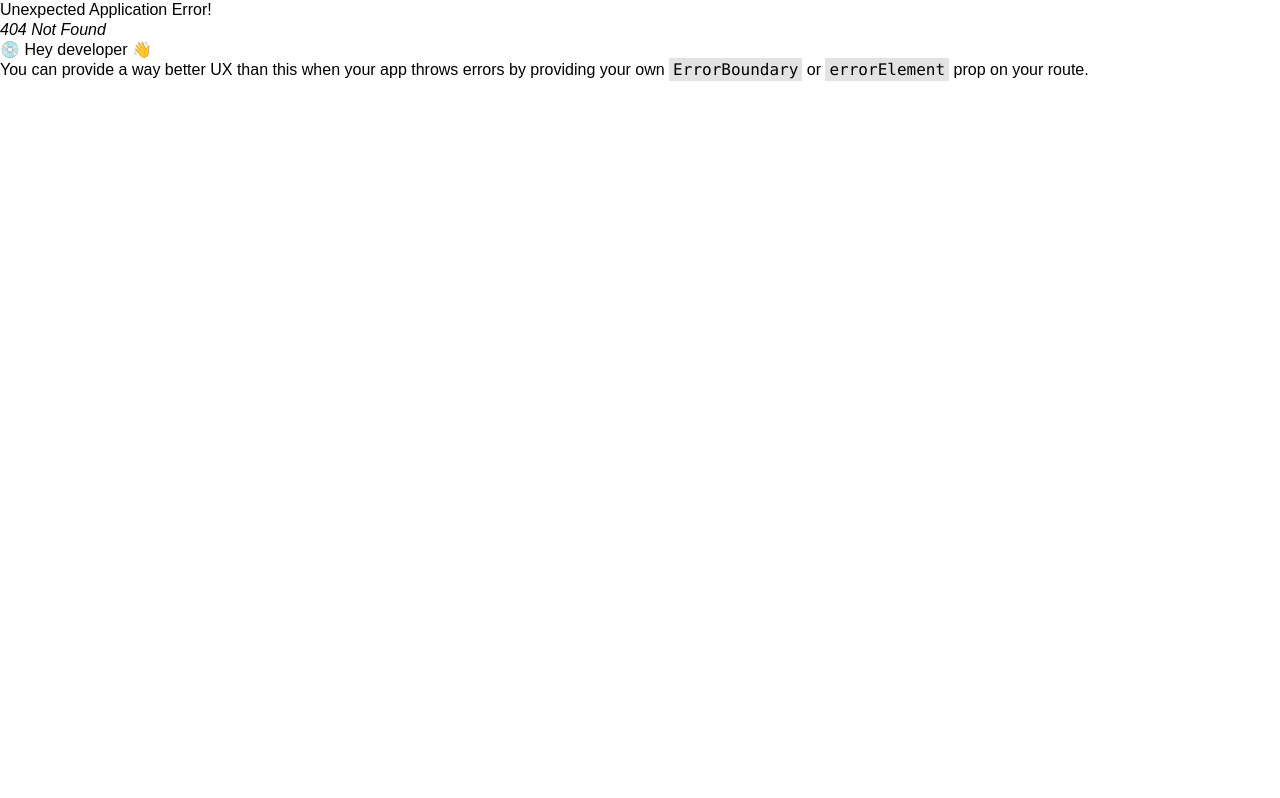
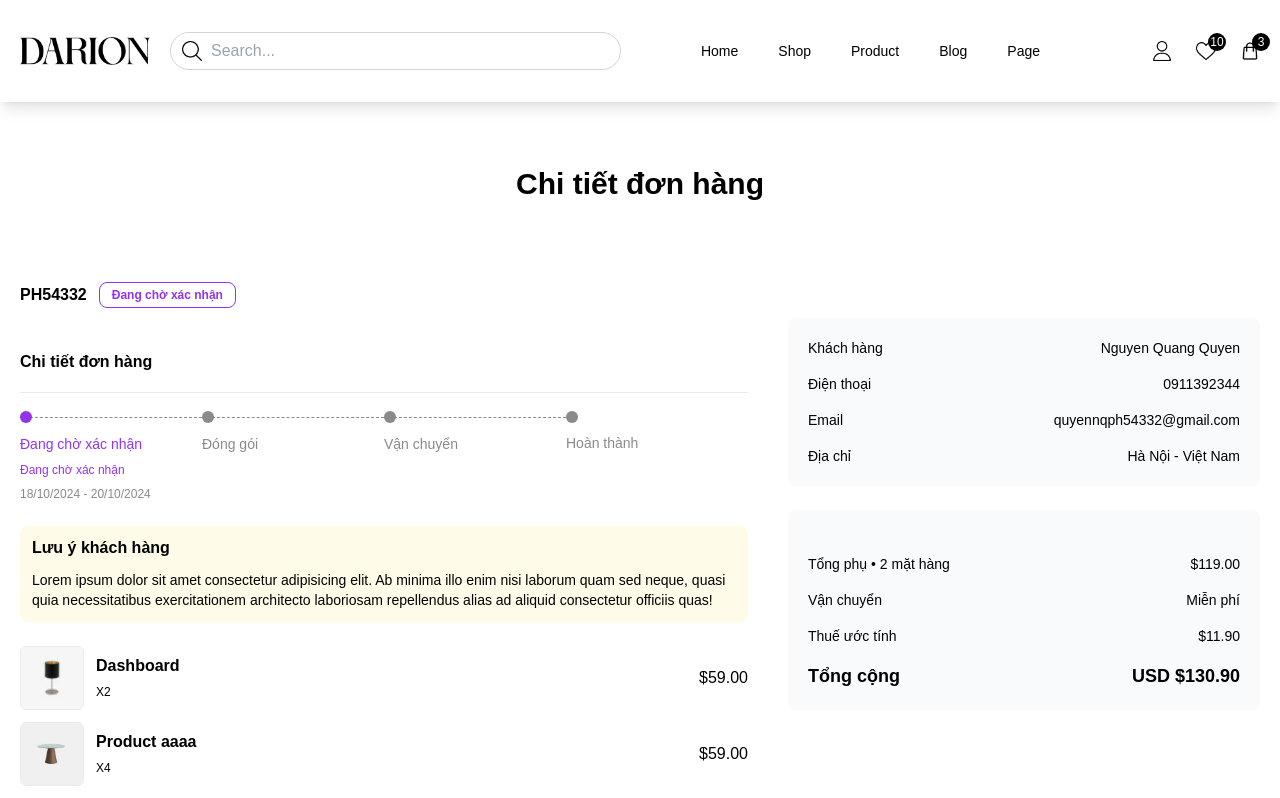
Before and after one commit to tucd2005/FE-CODEFARM, a React (Vite) app: page /order in a window 1280 px wide. Before the commit this address had no page. Shown: the top 798 px of the page. Built offline with nearby package versions, Linux system fonts and the light colour scheme.

Commit message:
---done orderDetail

```diff
--- a/package.json
+++ b/package.json
@@ -13,7 +13,7 @@
   "dependencies": {
     "@tanstack/react-query": "^5.74.4",
     "@vitejs/plugin-react": "^4.4.1",
-    "antd": "^5.24.8",
+    "antd": "^5.25.3",
     "axios": "^1.8.4",
     "chart.js": "^4.4.9",
     "json-server": "^0.17.4",
--- a/src/components/common/Headers.tsx
+++ b/src/components/common/Headers.tsx
@@ -31,22 +31,22 @@ const Headers = () => {
 
           <nav className="mr-28 hidden lg:block ml-auto">
             <ul className="flex items-center gap-10">
-              <li className="relative after:absolute after:h-[1.5px] after:bg-black after:left-0 after:bottom-[-2px] after:transition-all after:duration-300 after:w-full after:scale-x-0 hover:after:-scale-x-100">
+              <li className="relative after:absolute after:h-[1.5px] after:bg-black after:left-0 after:bottom-[-2px] after:transition-all after:duration-300 after:w-full after:scale-x-0 hover:after:-scale-x-100 text-[14px]">
                 <Link to="/">
                   <a>Home</a>
                 </Link>
               </li>
-              <li className="relative after:absolute after:h-[1.5px] after:bg-black after:left-0 after:bottom-[-2px] after:transition-all after:duration-300 after:w-full after:scale-x-0 hover:after:-scale-x-100">
+              <li className="relative after:absolute after:h-[1.5px] after:bg-black after:left-0 after:bottom-[-2px] after:transition-all after:duration-300 after:w-full after:scale-x-0 hover:after:-scale-x-100 text-[14px]">
+                <Link to="/shop">Shop</Link>
+              </li>
+              <li className="relative after:absolute after:h-[1.5px] after:bg-black after:left-0 after:bottom-[-2px] after:transition-all after:duration-300 after:w-full after:scale-x-0 hover:after:-scale-x-100 text-[14px]">
                 <Link to="/shop">Product</Link>
               </li>
-              <li className="relative after:absolute after:h-[1.5px] after:bg-black after:left-0 after:bottom-[-2px] after:transition-all after:duration-300 after:w-full after:scale-x-0 hover:after:-scale-x-100">
-                <Link to="/shop">Contact</Link>
+              <li className="relative after:absolute after:h-[1.5px] after:bg-black after:left-0 after:bottom-[-2px] after:transition-all after:duration-300 after:w-full after:scale-x-0 hover:after:-scale-x-100 text-[14px]">
+                <Link to="/shop">Blog</Link>
               </li>
-              <li className="relative after:absolute after:h-[1.5px] after:bg-black after:left-0 after:bottom-[-2px] after:transition-all after:duration-300 after:w-full after:scale-x-0 hover:after:-scale-x-100">
-                <a href="#none">Blog</a>
-              </li>
-              <li className="relative after:absolute after:h-[1.5px] after:bg-black after:left-0 after:bottom-[-2px] after:transition-all after:duration-300 after:w-full after:scale-x-0 hover:after:-scale-x-100">
-                <a href="#none">Hotline</a>
+              <li className="relative after:absolute after:h-[1.5px] after:bg-black after:left-0 after:bottom-[-2px] after:transition-all after:duration-300 after:w-full after:scale-x-0 hover:after:-scale-x-100 text-[14px]">
+                <Link to="/hotline">Page</Link>
               </li>
             </ul>
           </nav>
@@ -55,21 +55,21 @@ const Headers = () => {
             <a href="#none" className="lg:hidden">
               <img className="size-5" src={ico_search} alt="" />
             </a>
-            <a href="login.html">
+            <Link to="/login">
               <img className="size-5" src={ico_user} alt="" />
-            </a>
+            </Link>
             <a href="#none" className="relative">
               <span className="absolute -top-[8px] -right-[10px] size-[18px] bg-black text-white rounded-full text-xs grid place-items-center">
                 10
               </span>
               <img className="size-5" src={ico_heart} alt="" />
             </a>
-            <a href="shopping-cart.html" className="relative">
+            <Link to="/card" className="relative">
               <span className="absolute -top-[8px] -right-[10px] size-[18px] bg-black text-white rounded-full text-xs grid place-items-center">
                 3
               </span>
               <img className="size-5" src={ico_bag} alt="" />
-            </a>
+            </Link>
           </div>
         </div>
       </header>
--- /dev/null
+++ b/src/pages/OrderDetail/OrderDetailPage.tsx
@@ -0,0 +1,12 @@
+
+import OrderDetail from './components/OrderDetail'
+
+const OrderDetailPage = () => {
+  return (
+    <>
+      <OrderDetail/>
+    </>
+  )
+}
+
+export default OrderDetailPage
--- /dev/null
+++ b/src/pages/OrderDetail/components/OrderDetail.tsx
@@ -0,0 +1,160 @@
+
+import img_order from "../../../assets/images/img_order.webp";
+import img_product from "../../../assets/images/img_product.webp";
+import img_product2 from "../../../assets/images/img_product2.webp";
+
+const OrderDetail = () => {
+  return (
+    <>
+    <main>
+
+       <section>
+          <div className="pt-16">
+            <h2 className="text-3xl font-semibold text-center">Chi tiết đơn hàng</h2>
+            <div className="container">
+              <div className="lg:grid grid-cols-5 gap-10 mt-20">
+                <div className="col-span-3">
+                  <div className="flex items-center gap-3">
+                    <p className="font-bold">PH54332</p>
+                    <span className="py-1 px-3 font-semibold text-xs rounded-lg border border-purple-600 text-purple-600">Đang chờ xác nhận</span>
+                  </div>
+
+                  <div className="mt-6">
+                    <div>
+                      <p className="font-semibold py-5 border-b border-b-gray">Chi tiết đơn hàng</p>
+                      <ul className="flex items-start mt-6">
+                        <li className="flex-1">
+                          <p
+                            className="relative pl-4 before:absolute before:left-0 before:top-1/2 before:-translate-y-1/2 before:size-3 before:rounded-full before:bg-purple-600 w-full border-b border-dashed border-b-lightGray"
+                          ></p>
+                          <p className="mt-4 text-[14px] text-purple-600">Đang chờ xác nhận</p>
+                          <p className="mt-2 text-xs text-purple-600">Đang chờ xác nhận</p>
+                          <p className="mt-2 text-xs text-lightGray">18/10/2024 - 20/10/2024</p>
+                        </li>
+                        <li className="flex-1">
+                          <p
+                            className="relative pl-4 before:absolute before:left-0 before:top-1/2 before:-translate-y-1/2 before:size-3 before:rounded-full before:bg-lightGray w-full border-b border-dashed border-b-lightGray"
+                          ></p>
+                          <p className="mt-4 text-[14px] text-lightGray">Đóng gói</p>
+                        </li>
+                        <li className="flex-1">
+                          <p
+                            className="relative pl-4 before:absolute before:left-0 before:top-1/2 before:-translate-y-1/2 before:size-3 before:rounded-full before:bg-lightGray w-full border-b border-dashed border-b-lightGray"
+                          ></p>
+                          <p className="mt-4 text-[14px] text-lightGray">Vận chuyển</p>
+                        </li>
+                        <li className="flex-1">
+                          <p
+                            className="relative pl-4 before:absolute before:left-0 before:top-1/2 before:-translate-y-1/2 before:size-3 before:rounded-full before:bg-lightGray w-full border-b-lightGray"
+                          ></p>
+                          <p className="mt-4 text-[14px] text-lightGray">Hoàn thành</p>
+                        </li>
+                      </ul>
+
+                      <div className="mt-6 p-3 bg-yellow-50 rounded-lg">
+                        <p className="font-semibold">Lưu ý khách hàng</p>
+                        <p className="mt-3 text-[14px]">
+                          Lorem ipsum dolor sit amet consectetur adipisicing elit. Ab minima illo enim nisi laborum quam sed neque, quasi quia
+                          necessitatibus exercitationem architecto laboriosam repellendus alias ad aliquid consectetur officiis quas!
+                        </p>
+                      </div>
+
+                      <div className="mt-6">
+                        <ul className="space-y-3">
+                          <li className="flex items-center gap-3">
+                            <div className="size-16 border border-gray rounded-md overflow-hidden">
+                              <img className="image" src={img_order} alt="" />
+                            </div>
+                            <p className="flex flex-col">
+                              <span className="font-semibold">Dashboard</span>
+                              <span className="mt-2 text-xs">X2</span>
+                            </p>
+                            <span className="ml-auto">$59.00</span>
+                          </li>
+
+                          <li className="flex items-center gap-3">
+                            <div className="size-16 border border-gray rounded-md overflow-hidden">
+                              <img className="image" src={img_product} alt="" />
+                            </div>
+                            <p className="flex flex-col">
+                              <span className="font-semibold">Product aaaa</span>
+                              <span className="mt-2 text-xs">X4</span>
+                            </p>
+                            <span className="ml-auto">$59.00</span>
+                          </li>
+
+                          <li className="flex items-center gap-3">
+                            <div className="size-16 border border-gray rounded-md overflow-hidden">
+                              <img className="image" src={img_product2} alt="" />
+                            </div>
+                            <p className="flex flex-col">
+                              <span className="font-semibold">Suspension </span>
+                              <span className="mt-2 text-xs">X5</span>
+                            </p>
+                            <span className="ml-auto">$59.00</span>
+                          </li>
+                        </ul>
+                      </div>
+                    </div>
+                  </div>
+                </div>
+                <div className="col-span-2 mt-9 lg-mt-0">
+                  <div className="p-5 rounded-lg bg-slate-50">
+                    <ul className="space-y-4">
+                      <li className="flex items-center justify-between">
+                        <span className="text-[14px]">Khách hàng</span>
+                        <span className="text-[14px]">Nguyen Quang Quyen</span>
+                      </li>
+
+                      <li className="flex items-center justify-between">
+                        <span className="text-[14px]">Điện thoại</span>
+                        <span className="text-[14px]">0911392344</span>
+                      </li>
+
+                      <li className="flex items-center justify-between">
+                        <span className="text-[14px]">Email</span>
+                        <span className="text-[14px]">quyennqph54332@gmail.com</span>
+                      </li>
+
+                      <li className="flex items-center justify-between">
+                        <span className="text-[14px]">Địa chỉ</span>
+                        <span className="text-[14px]">Hà Nội - Việt Nam</span>
+                      </li>
+                    </ul>
+                  </div>
+
+                  <div className="p-5 rounded-lg bg-slate-50 mt-6">
+                    <ul className="space-y-4 mt-6">
+                      <li className="flex items-center justify-between">
+                        <span className="text-[14px]">Tổng phụ • 2 mặt hàng</span>
+                        <span className="text-[14px]">$119.00</span>
+                      </li>
+
+                      <li className="flex items-center justify-between">
+                        <span className="text-[14px]">Vận chuyển</span>
+                        <span className="text-[14px]">Miễn phí</span>
+                      </li>
+
+                      <li className="flex items-center justify-between">
+                        <span className="text-[14px]">Thuế ước tính</span>
+                        <span className="text-[14px]">$11.90</span>
+                      </li>
+
+                      <li className="flex items-center justify-between">
+                        <span className="text-lg font-bold">Tổng cộng</span>
+                        <span className="text-lg font-bold">USD $130.90</span>
+                      </li>
+                    </ul>
+                  </div>
+                </div>
+              </div>
+            </div>
+          </div>
+        </section>
+    </main>
+
+    </>
+  )
+}
+
+export default OrderDetail
--- a/src/routes/route.tsx
+++ b/src/routes/route.tsx
@@ -11,6 +11,7 @@ import Dashboard from "../pages/Admin/Dashboard";
 import Categories from "../pages/Admin/Categories";
 import Products from "../pages/Admin/Products";
 import CardPage from "../pages/Card/CardPage";
+import OrderDetailPage from "../pages/OrderDetail/OrderDetailPage";
 
 export const router = createBrowserRouter([
   {
@@ -41,6 +42,10 @@ export const router = createBrowserRouter([
         path: "card",
         element: <CardPage />,
       },
+      {
+        path: "order",
+        element: <OrderDetailPage />,
+      },
     ],
   },
   {
```
Also changed, not shown: 1 other file (tests, documents, lock files or other folders).
